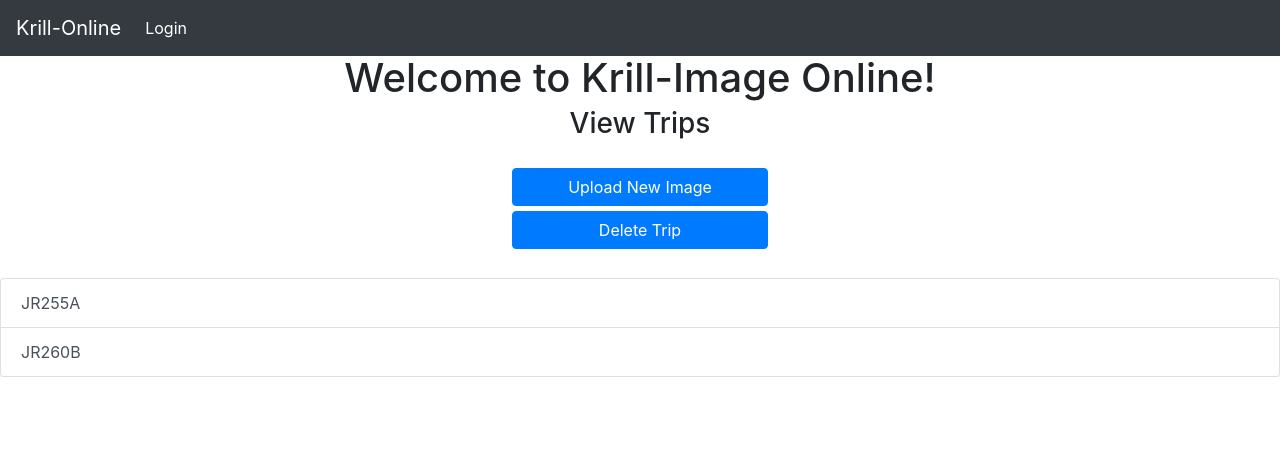
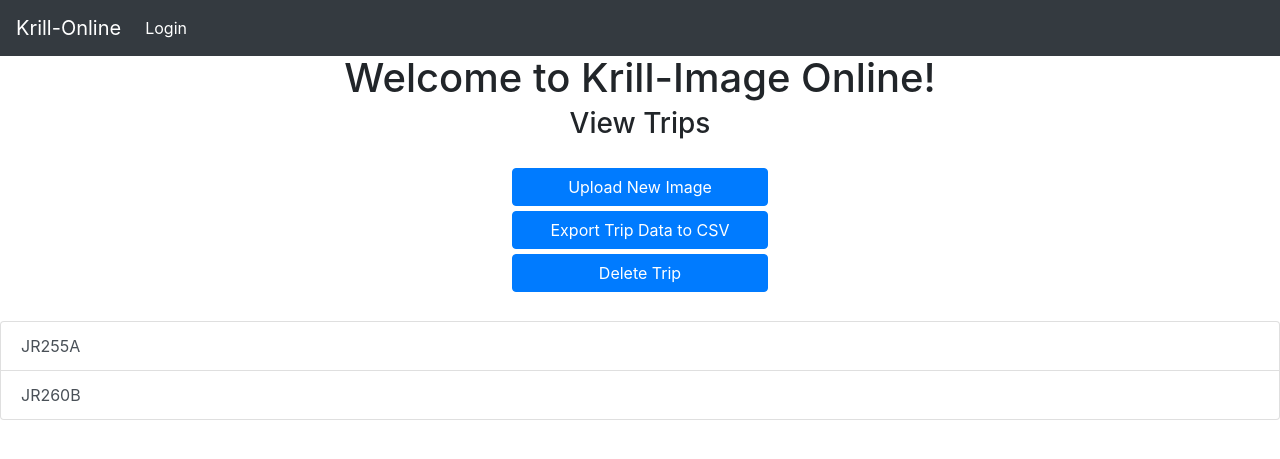
Before and after one commit to travis-payne/Krill-WebApp, a Django app: page /view_trips/ in a window 1280 px wide. Shown: the top 459 px of the page. Run offline with Django 3.2, Linux system fonts and the light colour scheme; data comes from the database, SQL or seed files in the repository; both versions use the stored data as it was after the commit; some libraries are stand-ins or nearby versions.

Commit message:
pushing before i mess anything up

```diff
--- a/KrillApp/templates/view_trips.html
+++ b/KrillApp/templates/view_trips.html
@@ -16,6 +16,7 @@
 
     <div id ="view_trips_buttons">
         <a style="display:block" id="trip_button" class="btn btn-primary" href = "{% url 'upload_image_to_trip' %}">Upload New Image </a>
+        <a style="display:block" id="export_to_csv" onclick="export_trip_to_csv()"  class="btn btn-primary">Export Trip Data to CSV</a>
         <a style="display:block" id="delete_trip" ajax-url = "{% url 'delete_trip' %}"  class="btn btn-primary">Delete Trip </a>
     </div>
 <br />
```
Also changed, not shown: KrillApp/static/KrillApp/Javascript/view_trips.js (+7 -0 lines), db.sqlite3.
